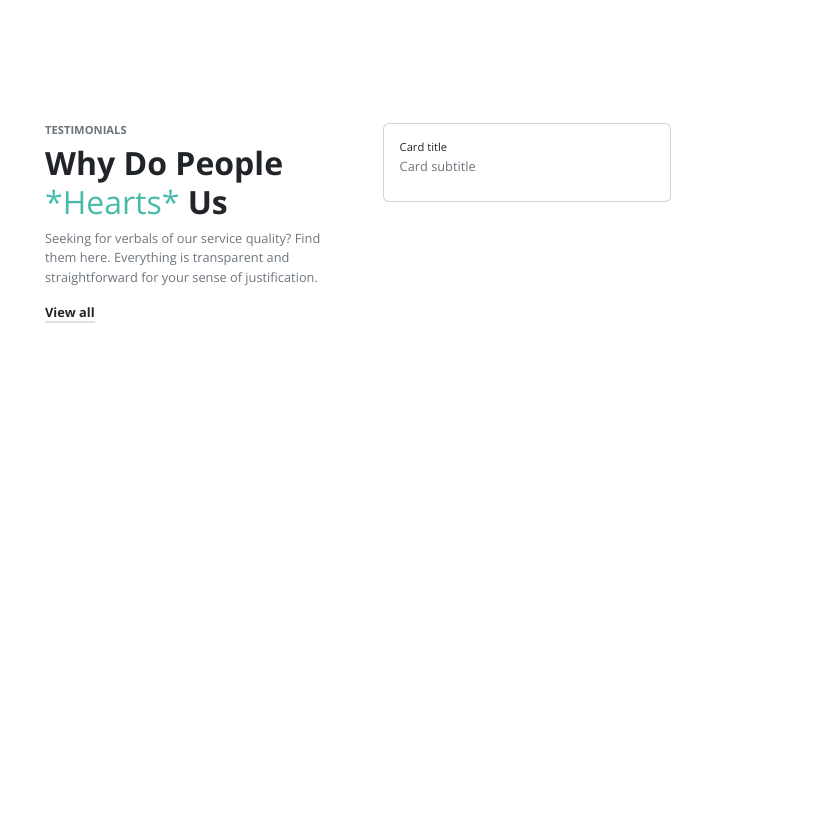
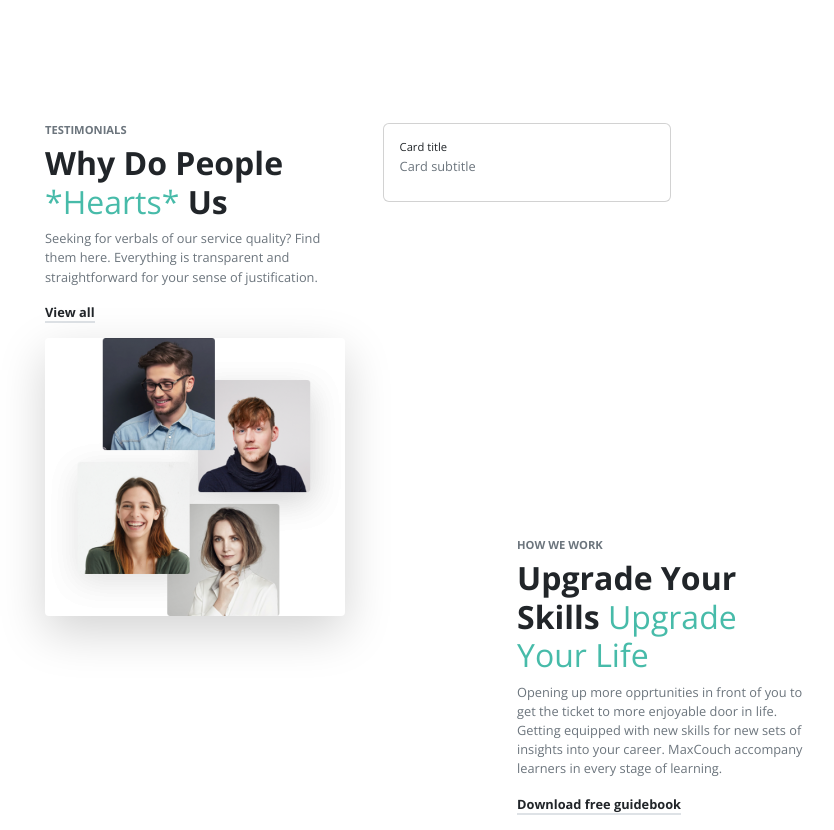
Before and after one commit to MarcoInchingoli89/proj-html-vuejs, a Vue app: page / in a window 1280 px wide. Shown: the part 2720-3550 px from the top of the page, without its empty margins (159-993 px from the left). Before the commit the page ends 3058 px from the top, so only its background shows below. Built offline with nearby package versions, Linux system fonts and the light colour scheme.

Commit message:
Add Component Section Testimonials

```diff
--- a/src/components/AppMain.vue
+++ b/src/components/AppMain.vue
@@ -2,12 +2,14 @@
 import SectionOverview from './AppMain/SectionOverview.vue'
 import SectionCareer from './AppMain/SectionCareer.vue'
 import SectionCourses from './AppMain/SectionCourses.vue'
+import SectionTestimonials from './AppMain/SectionTestimonials.vue'
 export default {
     name: 'AppMain',
     components: {
         SectionOverview,
         SectionCareer,
         SectionCourses,
+        SectionTestimonials
     }
 }
 </script>
@@ -21,29 +23,29 @@ export default {
 
         <SectionCourses />
 
-        <section class="testimonials">
+        <SectionTestimonials />
+
+        <section class="staff">
             <div class="container">
                 <div class="row row-cols-2 gap-4">
-                    <!-- Testo sezione testimonials -->
+                    <!-- Immagine sezione career -->
+                    <div class="col image">
+                        <img class="index_0 img-fluid rounded-1 shadow-lg"
+                            src="../assets/img/home-3-team-image-300x278.png" alt="">
+                    </div>
+                    <!-- Testo sezione career -->
                     <div class="col text">
-                        <h6 class="text-uppercase text-muted fw-bold">Testimonials
+                        <h6 class="text-uppercase text-muted fw-bold">How we work
                         </h6>
-                        <h2 class="fw-bold">Why Do People <span class="fw-normal green">*Hearts*</span> Us
+                        <h2 class="fw-bold">Upgrade Your Skills <span class="fw-normal green">Upgrade Your Life</span>
                         </h2>
-                        <p class="text-muted">Seeking for verbals of our service quality? Find them here. Everything is
-                            transparent and straightforward for your sense of justification.
+                        <p class="text-muted">Opening up more opprtunities in front of you to get the ticket to more
+                            enjoyable door in life. Getting equipped with new skills for new sets of insights into your
+                            career. MaxCouch accompany learners in every stage of learning.
                         </p>
-                        <p><a class="text-decoration-none fw-bold border-bottom border-2 text-body" href="#">View
-                                all</a></p>
-                    </div>
-                    <!-- Card sovrapposte -->
-                    <div class="col cards">
-                        <div class="card bg-white" style="width: 18rem;">
-                            <div class="card-body">
-                                <h6 class="card-title">Card title</h6>
-                                <p class="card-subtitle mb-2 text-muted">Card subtitle</p>
-                            </div>
-                        </div>
+                        <p><a class="text-decoration-none text-body fw-bold border-bottom border-2" href="#">Download
+                                free
+                                guidebook</a></p>
                     </div>
                 </div>
             </div>
--- /dev/null
+++ b/src/components/AppMain/SectionTestimonials.vue
@@ -0,0 +1,59 @@
+<script>
+export default {
+    name: 'SectionTestimonials',
+}
+</script>
+
+<template>
+
+    <section class="testimonials">
+        <div class="container">
+            <div class="row row-cols-2 gap-4">
+                <!-- Testo sezione testimonials -->
+                <div class="col text">
+                    <h6 class="text-uppercase text-muted fw-bold">Testimonials
+                    </h6>
+                    <h2 class="fw-bold">Why Do People <span class="fw-normal green">*Hearts*</span> Us
+                    </h2>
+                    <p class="text-muted">Seeking for verbals of our service quality? Find them here. Everything is
+                        transparent and straightforward for your sense of justification.
+                    </p>
+                    <p><a class="text-decoration-none fw-bold border-bottom border-2 text-body" href="#">View
+                            all</a></p>
+                </div>
+                <!-- Card sovrapposte -->
+                <div class="col cards">
+                    <div class="card bg-white" style="width: 18rem;">
+                        <div class="card-body">
+                            <h6 class="card-title">Card title</h6>
+                            <p class="card-subtitle mb-2 text-muted">Card subtitle</p>
+                        </div>
+                    </div>
+                </div>
+            </div>
+        </div>
+    </section>
+
+</template>
+
+<style lang="scss" scoped>
+@use '../../assets/scss/partials/variables' as *;
+
+.text {
+    margin-top: 200px;
+    max-width: 35%;
+}
+
+.cards {
+    margin-top: 200px;
+}
+
+.container {
+    max-width: 70%;
+}
+
+
+.green {
+    color: $dl-secondary;
+}
+</style>
```
